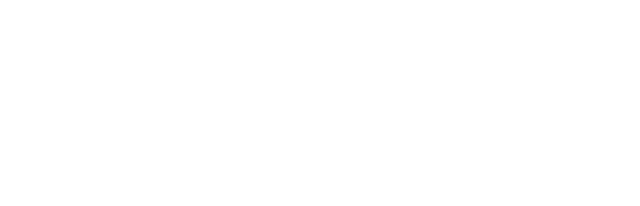
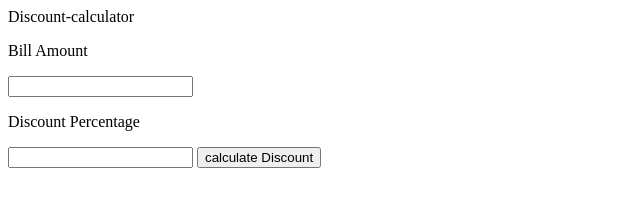
Before and after one commit to kelvino1-bot/Discount-calculator, a plain HTML site: page index.html in a window 1280 px wide. Shown: the whole page, without its empty margins (0-640 px from the left). Drawn offline with Linux system fonts and the light colour scheme.

Commit message:
start styling

```diff
--- a/index.html
+++ b/index.html
@@ -7,7 +7,28 @@
 </head>
 <body>
     <div class="container">
+        <div class="Calculator">
+            <div class="header">
+                Discount-calculator
+            </div>
+            <form>
+                <label for="bill">
+                    <p>Bill Amount</p>
+                    <input type="number">
+                </label>
+                    <label for="percentage">
+                        <p>Discount Percentage </p>
+                        <input type="number"id="percentage">
+                    </label>
+                    <button type="submit" class="calculate">calculate Discount</button>
+            </form>
 
+
+            <div class="result-box">
+                <div class="result-box"></div>
+            </div>
+
+        </div>
     </div>
 </body>
 </html>
```
